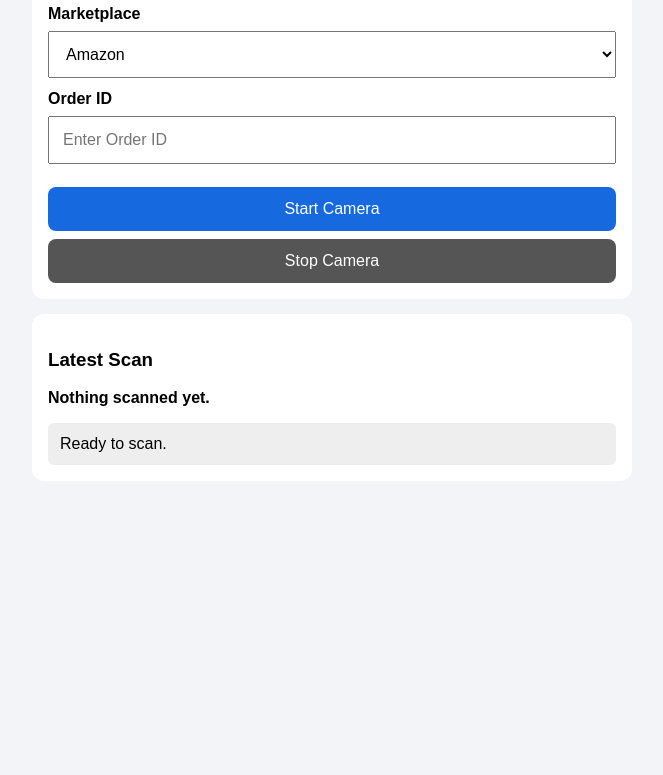
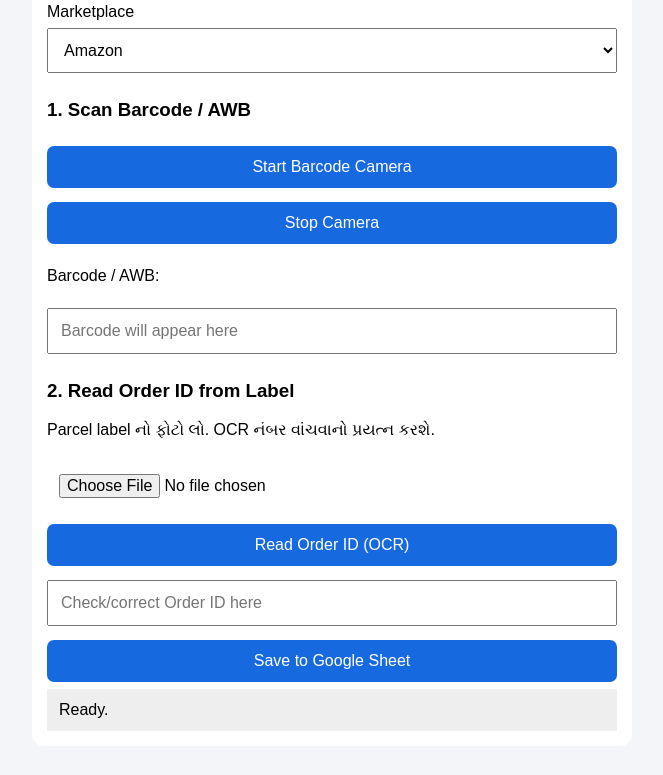
Before and after one commit to vallabhconsultancyservices-droid/parcel-barcode-scanner, a plain HTML site: page index.html in a window 1280 px wide. Shown: the part 95-870 px from the top of the page, without its empty margins (308-971 px from the left). Before the commit the page ends 800 px from the top, so only its background shows below. Drawn offline with Linux system fonts and the light colour scheme.

Commit message:
Update index.html

```diff
--- a/index.html
+++ b/index.html
@@ -4,165 +4,138 @@
 <head>
 <meta charset="UTF-8">
 <meta name="viewport" content="width=device-width, initial-scale=1">
-<title>Parcel Barcode Scanner</title>
+<title>Parcel Scanner</title>
 <script src="https://unpkg.com/html5-qrcode"></script>
+<script src="https://cdn.jsdelivr.net/npm/tesseract.js@5/dist/tesseract.min.js"></script>
 <style>
-body{font-family:Arial,sans-serif;max-width:600px;margin:auto;padding:16px;background:#f2f4f7}
-.card{background:#fff;padding:16px;margin-bottom:15px;border-radius:12px}
-label{display:block;margin-top:12px;font-weight:bold}
-select,input,button{width:100%;box-sizing:border-box;padding:13px;margin-top:8px;font-size:16px}
-button{background:#1769e0;color:white;border:0;border-radius:8px;cursor:pointer}
-#stop{background:#555}
-#status{padding:12px;margin-top:12px;background:#eee;border-radius:6px;overflow-wrap:anywhere}
-#raw{overflow-wrap:anywhere;font-weight:bold}
+body{font-family:Arial;max-width:600px;margin:auto;padding:15px;background:#f3f5f8}
+.card{background:white;padding:15px;border-radius:12px;margin-bottom:14px}
+button,input,select{width:100%;box-sizing:border-box;padding:12px;margin:7px 0;font-size:16px}
+button{background:#1769e0;color:white;border:0;border-radius:7px}
+#status{padding:12px;background:#eee;overflow-wrap:anywhere}
+video{width:100%}
 </style>
 </head>
 <body>
-
 <div class="card">
-<h2>📦 Parcel Barcode Scanner</h2>
-
+<h2>Parcel Barcode Scanner</h2>
 <label>Marketplace</label>
 <select id="platform">
-<option>Amazon</option>
-<option>Flipkart</option>
-<option>Meesho</option>
+<option>Amazon</option><option>Flipkart</option><option>Meesho</option>
+<option>XpressBees</option>
 </select>
 
-<label>Order ID</label>
-<input id="orderId" placeholder="Enter Order ID">
+<h3>1. Scan Barcode / AWB</h3>
+<div id="reader"></div>
+<button onclick="startScan()">Start Barcode Camera</button>
+<button onclick="stopScan()">Stop Camera</button>
 
-<div id="reader" style="margin-top:15px"></div>
-<button id="start" onclick="startScanner()">Start Camera</button>
-<button id="stop" onclick="stopScanner()">Stop Camera</button>
-</div>
+<p>Barcode / AWB:</p>
+<input id="barcode" placeholder="Barcode will appear here">
 
-<div class="card">
-<h3>Latest Scan</h3>
-<p id="raw">Nothing scanned yet.</p>
-<div id="status">Ready to scan.</div>
+<h3>2. Read Order ID from Label</h3>
+<p>Parcel label નો ફોટો લો. OCR નંબર વાંચવાનો પ્રયત્ન કરશે.</p>
+<input id="photo" type="file" accept="image/*" capture="environment">
+<button onclick="readOrder()">Read Order ID (OCR)</button>
+<input id="orderId" placeholder="Check/correct Order ID here">
+
+<button onclick="saveParcel()">Save to Google Sheet</button>
+<div id="status">Ready.</div>
 </div>
 
 <script>
-const API = "https://script.google.com/macros/s/AKfycbzGasdR-hlOOePT80lu9rZ0sz6xR3dBQ5qOUjwOA7XLlrmOuxDzOXGt8r172_CKaYIYSg/exec";
+const API="https://script.google.com/macros/s/AKfycbzGasdR-hlOOePT80lu9rZ0sz6xR3dBQ5qOUjwOA7XLlrmOuxDzOXGt8r172_CKaYIYSg/exec";
+let scanner=null, saving=false;
 
-let scanner = null;
-let busy = false;
-let previous = "";
+function msg(t){document.getElementById("status").textContent=t;}
 
-function showStatus(message, success=false) {
-  const el = document.getElementById("status");
-  el.textContent = message;
-  el.style.background = success ? "#d9f5df" : "#eee";
+async function startScan(){
+ if(scanner)return;
+ try{
+  scanner=new Html5Qrcode("reader");
+  await scanner.start({facingMode:"environment"},
+   {fps:10,qrbox:{width:280,height:140}},
+   async text=>{
+    document.getElementById("barcode").value=text;
+    msg("Barcode scanned: "+text);
+    await stopScan();
+   },()=>{});
+  msg("Camera ready. Scan barcode.");
+ }catch(e){scanner=null;msg("Camera error: "+e);}
 }
 
-async function startScanner() {
-  if (scanner) return;
-
-  try {
-    scanner = new Html5Qrcode("reader");
-
-    await scanner.start(
-      { facingMode: "environment" },
-      {
-        fps: 12,
-        qrbox: { width: 280, height: 140 },
-        formatsToSupport: [
-          Html5QrcodeSupportedFormats.CODE_128,
-          Html5QrcodeSupportedFormats.CODE_39,
-          Html5QrcodeSupportedFormats.CODE_93,
-          Html5QrcodeSupportedFormats.EAN_13,
-          Html5QrcodeSupportedFormats.EAN_8,
-          Html5QrcodeSupportedFormats.UPC_A,
-          Html5QrcodeSupportedFormats.UPC_E,
-          Html5QrcodeSupportedFormats.ITF,
-          Html5QrcodeSupportedFormats.QR_CODE
-        ]
-      },
-      onScan,
-      () => {}
-    );
-
-    showStatus("Camera ready. Scan your parcel.", true);
-  } catch (error) {
-    scanner = null;
-    showStatus("Camera error: " + error);
-  }
+async function stopScan(){
+ if(scanner){
+  try{await scanner.stop();await scanner.clear();}catch(e){}
+  scanner=null;
+ }
 }
 
-async function stopScanner() {
-  if (scanner) {
-    try {
-      await scanner.stop();
-      await scanner.clear();
-    } catch (error) {}
-    scanner = null;
+async function readOrder(){
+ const file=document.getElementById("photo").files[0];
+ if(!file){msg("Please take a photo of the parcel label first.");return;}
+ msg("Reading label... please wait.");
+ try{
+  const result=await Tesseract.recognize(file,"eng");
+  const text=result.data.text;
+  // Look for text near Order No / Order ID
+  const lines=text.split(/\r?\n/).map(x=>x.trim()).filter(Boolean);
+  let found="";
+  for(let i=0;i<lines.length;i++){
+   if(/order\s*(no|id|number)/i.test(lines[i])){
+    found=lines[i].replace(/^.*?order\s*(no|id|number)\s*[:.#-]?\s*/i,"").trim();
+    if(!found && lines[i+1]) found=lines[i+1].trim();
+    if(found)break;
+   }
   }
-  showStatus("Camera stopped.");
+  // Fallback: show OCR text for manual correction
+  document.getElementById("orderId").value=found;
+  msg(found ? "Order ID detected. Please verify it." :
+    "Could not identify Order ID automatically. Check OCR text and enter it manually.");
+  if(!found) alert("OCR text:\n"+text+"\n\nOrder ID fieldમાં સાચો નંબર દાખલ કરો.");
+ }catch(e){msg("OCR error: "+e.message);}
 }
 
-function onScan(barcode) {
-  if (busy || barcode === previous) return;
+function saveParcel(){
+ if(saving)return;
+ const barcode=document.getElementById("barcode").value.trim();
+ const orderId=document.getElementById("orderId").value.trim();
+ if(!barcode){msg("Scan the barcode first.");return;}
+ if(!orderId){msg("Order ID missing. Read it with OCR or enter it.");return;}
 
-  busy = true;
-  previous = barcode;
+ saving=true;
+ msg("Saving to Google Sheet...");
+ const params=new URLSearchParams({
+  action:"save",
+  platform:document.getElementById("platform").value,
+  rawData:barcode,
+  orderId:orderId,
+  callback:"parcelResult"
+ });
+ let script=document.createElement("script");
+ let finished=false;
+ const timer=setTimeout(()=>{
+  if(finished)return;finished=true;saving=false;script.remove();
+  delete window.parcelResult;msg("No response. Check Apps Script deployment.");
+ },20000);
 
-  document.getElementById("raw").textContent = barcode;
-  showStatus("Saving to Google Sheet...");
-
-  const params = new URLSearchParams({
-    action: "save",
-    platform: document.getElementById("platform").value,
-    orderId: document.getElementById("orderId").value.trim(),
-    rawData: barcode,
-    callback: "parcelScanCallback"
-  });
-
-  let script = document.createElement("script");
-  let finished = false;
-
-  function finish() {
-    busy = false;
-    if (script.parentNode) script.remove();
-    delete window.parcelScanCallback;
-  }
-
-  const timeout = setTimeout(() => {
-    if (finished) return;
-    finished = true;
-    finish();
-    previous = "";
-    showStatus("No response. Check Apps Script deployment and access.");
-  }, 20000);
-
-  window.parcelScanCallback = function(result) {
-    if (finished) return;
-    finished = true;
-    clearTimeout(timeout);
-    finish();
-
-    if (result && result.ok) {
-      showStatus("Saved successfully! Row: " + result.row, true);
-      document.getElementById("orderId").value = "";
-    } else if (result && result.duplicate) {
-      showStatus("Duplicate barcode. Not saved.");
-    } else {
-      previous = "";
-      showStatus("Save failed: " + (result?.message || "Unknown error"));
-    }
-  };
-
-  script.onerror = function() {
-    if (finished) return;
-    finished = true;
-    clearTimeout(timeout);
-    finish();
-    previous = "";
-    showStatus("Connection error. Check Apps Script URL and deployment.");
-  };
-
-  script.src = API + "?" + params.toString();
-  document.body.appendChild(script);
+ window.parcelResult=function(r){
+  if(finished)return;finished=true;clearTimeout(timer);
+  saving=false;script.remove();delete window.parcelResult;
+  if(r.ok){
+   msg("Saved successfully! Row: "+r.row);
+   document.getElementById("barcode").value="";
+   document.getElementById("orderId").value="";
+   document.getElementById("photo").value="";
+  }else msg(r.message || "Save failed.");
+ };
+ script.onerror=function(){
+  if(finished)return;finished=true;clearTimeout(timer);
+  saving=false;script.remove();delete window.parcelResult;
+  msg("Connection error. Check Apps Script deployment.");
+ };
+ script.src=API+"?"+params.toString();
+ document.body.appendChild(script);
 }
 </script>
 </body>
```
